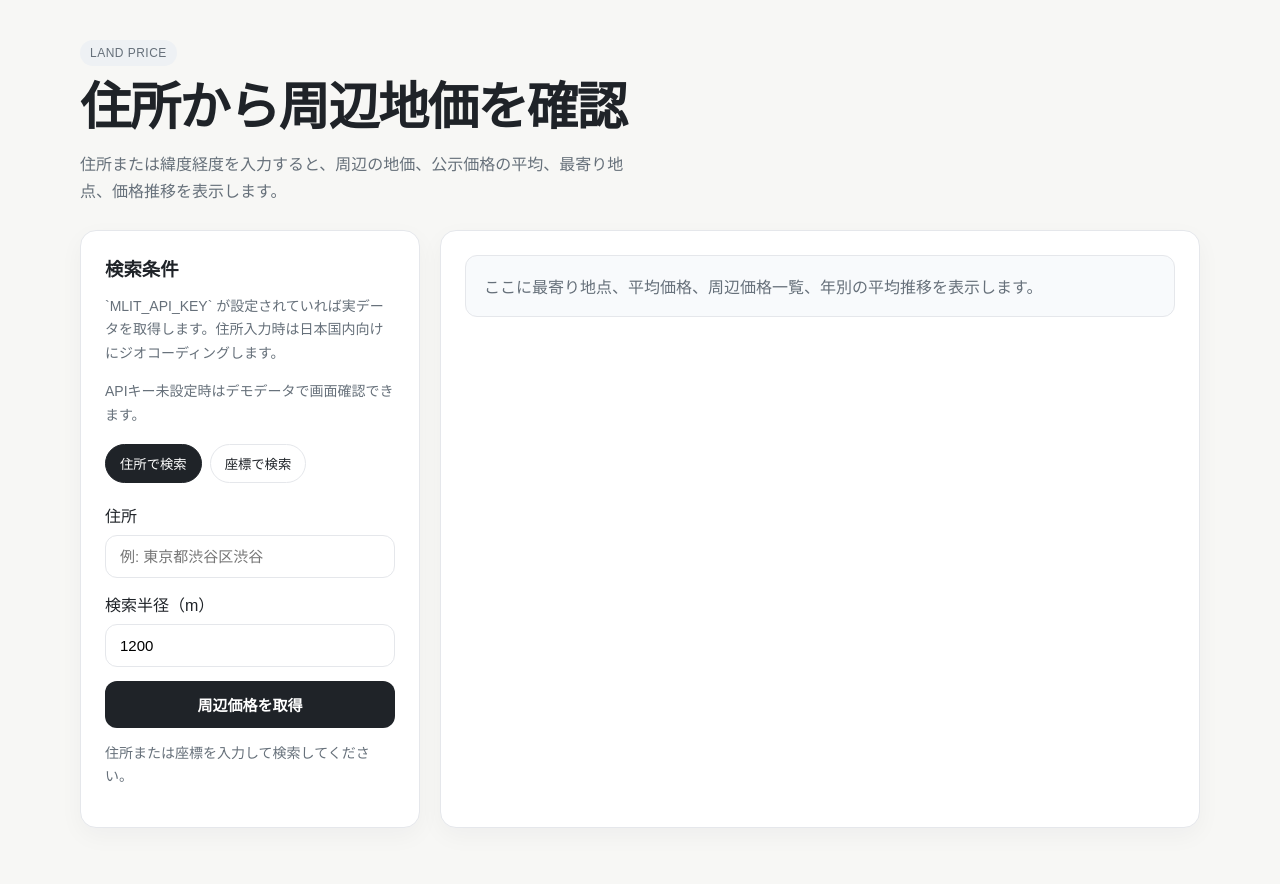
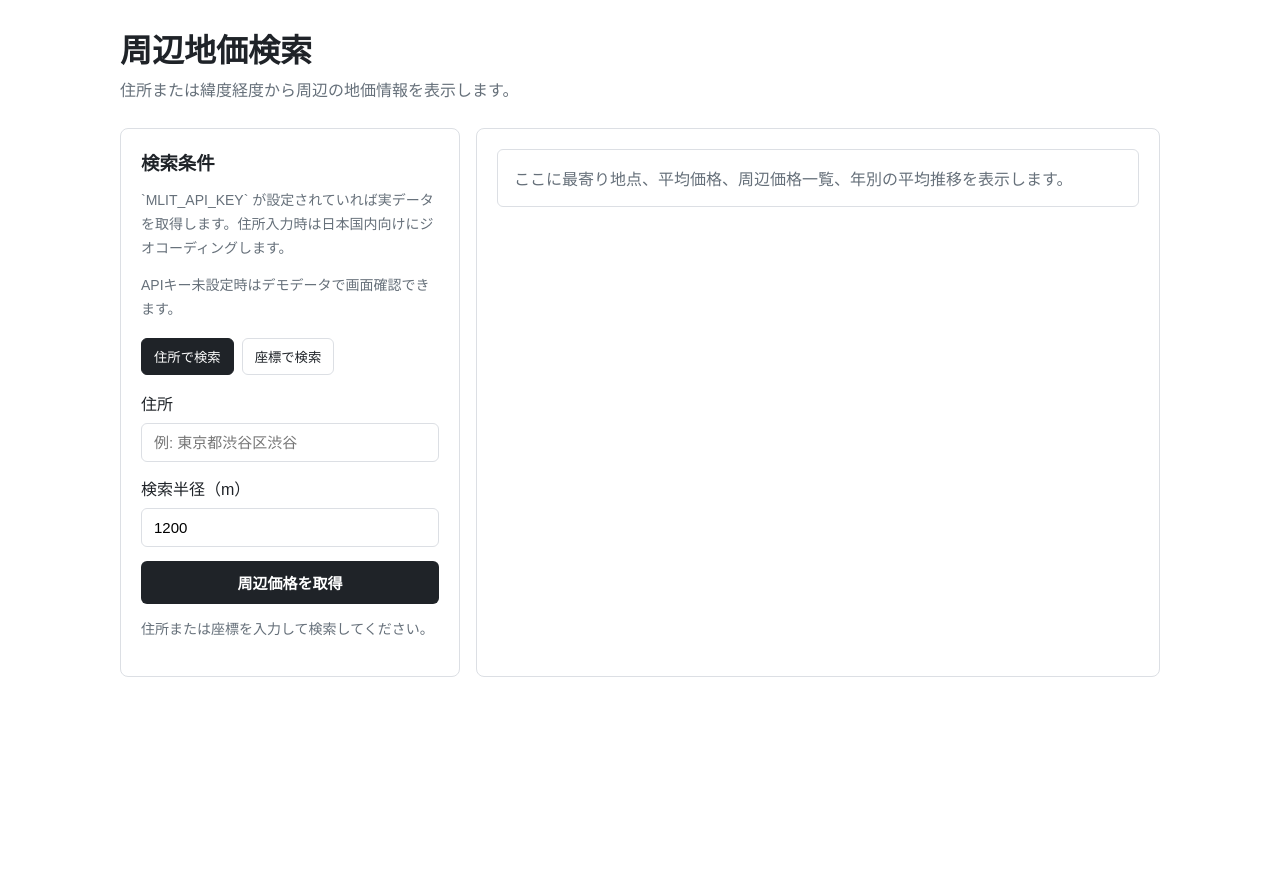
Before and after one commit to mosamosa-ko/area_price, a FastAPI app: page / in a window 1280 px wide. After the commit the page ends 677 px from the top, so only its background shows below. Run offline with FastAPI, Linux system fonts and the light colour scheme.

Commit message:
Make UI minimal

```diff
--- a/app/static/style.css
+++ b/app/static/style.css
@@ -1,11 +1,10 @@
 :root {
-  --bg: #f7f7f5;
+  --bg: #ffffff;
   --paper: #ffffff;
   --ink: #1f2328;
   --muted: #66707a;
   --accent: #1f2328;
-  --line: #e5e7eb;
-  --shadow: 0 8px 24px rgba(15, 23, 42, 0.04);
+  --line: #dcdfe4;
 }
 
 * {
@@ -21,55 +20,42 @@ body {
 }
 
 .shell {
-  width: min(1120px, calc(100% - 32px));
+  width: min(1040px, calc(100% - 32px));
   margin: 0 auto;
-  padding: 40px 0 56px;
+  padding: 32px 0 48px;
 }
 
-.hero {
+.header {
   margin-bottom: 24px;
 }
 
 .panel {
   background: var(--paper);
   border: 1px solid var(--line);
-  border-radius: 16px;
-  box-shadow: var(--shadow);
-}
-
-.eyebrow {
-  display: inline-flex;
-  padding: 6px 10px;
-  border-radius: 999px;
-  background: #eef1f4;
-  color: var(--muted);
-  font-size: 12px;
-  letter-spacing: 0.04em;
-  text-transform: uppercase;
+  border-radius: 8px;
 }
 
 h1 {
-  margin: 14px 0 10px;
-  font-size: clamp(2rem, 4.4vw, 3.2rem);
-  line-height: 1.08;
-  letter-spacing: -0.03em;
+  margin: 0 0 8px;
+  font-size: 2rem;
+  line-height: 1.2;
 }
 
 .lead {
-  max-width: 64ch;
   color: var(--muted);
-  line-height: 1.7;
+  line-height: 1.6;
+  margin: 0;
 }
 
 .workspace {
   display: grid;
   grid-template-columns: 340px 1fr;
-  gap: 20px;
+  gap: 16px;
 }
 
 .form-panel,
 .result-panel {
-  padding: 24px;
+  padding: 20px;
 }
 
 .form-panel h2,
@@ -84,13 +70,13 @@ h1 {
 .tabs {
   display: flex;
   gap: 8px;
-  margin: 16px 0 20px;
+  margin: 16px 0;
 }
 
 .tabs button {
   border: 1px solid var(--line);
-  border-radius: 999px;
-  padding: 9px 14px;
+  border-radius: 6px;
+  padding: 8px 12px;
   background: #fff;
   color: var(--ink);
   cursor: pointer;
@@ -111,8 +97,8 @@ h1 {
 .field input {
   width: 100%;
   border: 1px solid var(--line);
-  border-radius: 12px;
-  padding: 12px 14px;
+  border-radius: 6px;
+  padding: 10px 12px;
   font-size: 15px;
   background: white;
 }
@@ -126,8 +112,8 @@ h1 {
 .submit {
   width: 100%;
   border: 0;
-  border-radius: 12px;
-  padding: 13px 16px;
+  border-radius: 6px;
+  padding: 11px 14px;
   background: var(--accent);
   color: white;
   font-size: 15px;
@@ -150,13 +136,13 @@ h1 {
   display: grid;
   grid-template-columns: repeat(auto-fit, minmax(150px, 1fr));
   gap: 10px;
-  margin-top: 18px;
+  margin-top: 16px;
 }
 
 .summary-card {
-  padding: 14px;
-  border-radius: 12px;
-  background: #f8fafc;
+  padding: 12px;
+  border-radius: 6px;
+  background: #fff;
   border: 1px solid var(--line);
 }
 
@@ -191,9 +177,9 @@ th {
 }
 
 .empty {
-  padding: 18px;
-  border-radius: 12px;
-  background: #f8fafc;
+  padding: 16px;
+  border-radius: 6px;
+  background: #fff;
   border: 1px solid var(--line);
   color: var(--muted);
 }
@@ -211,12 +197,12 @@ th {
 @media (max-width: 640px) {
   .shell {
     width: min(100% - 20px, 1180px);
-    padding-top: 24px;
+    padding-top: 20px;
   }
 
   .form-panel,
   .result-panel {
-    padding: 22px;
+    padding: 16px;
   }
 
   .summary,
--- a/app/templates/index.html
+++ b/app/templates/index.html
@@ -8,13 +8,10 @@
   </head>
   <body>
     <main class="shell">
-      <section class="hero">
-        <span class="eyebrow">Land Price</span>
-        <h1>住所から周辺地価を確認</h1>
-        <p class="lead">
-          住所または緯度経度を入力すると、周辺の地価、公示価格の平均、最寄り地点、価格推移を表示します。
-        </p>
-      </section>
+      <header class="header">
+        <h1>周辺地価検索</h1>
+        <p class="lead">住所または緯度経度から周辺の地価情報を表示します。</p>
+      </header>
 
       <section class="workspace">
         <section class="panel form-panel">
```
